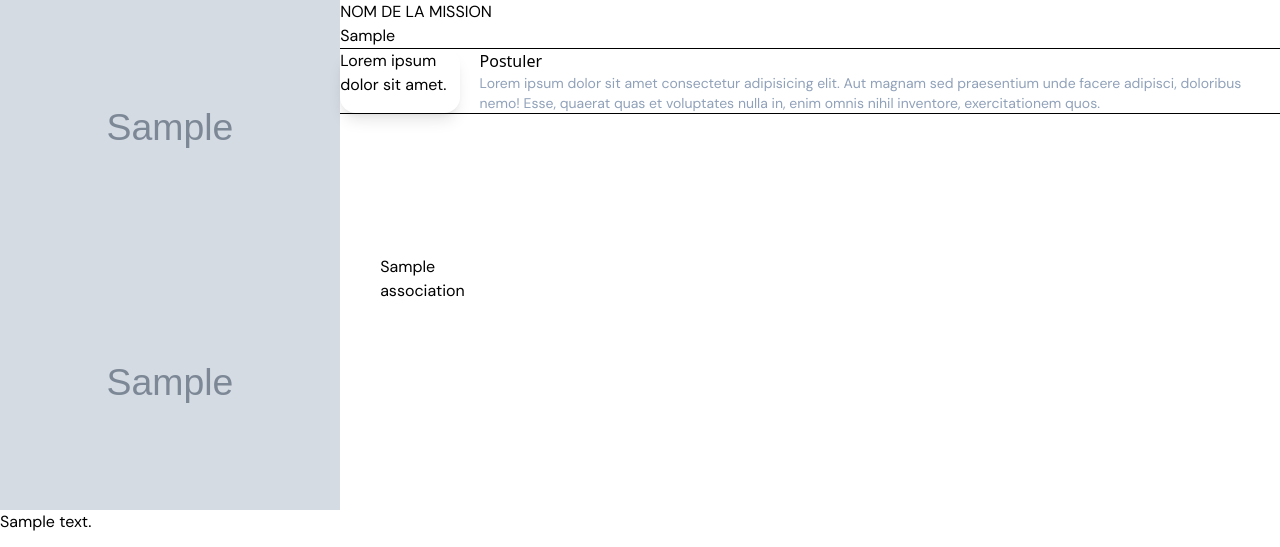
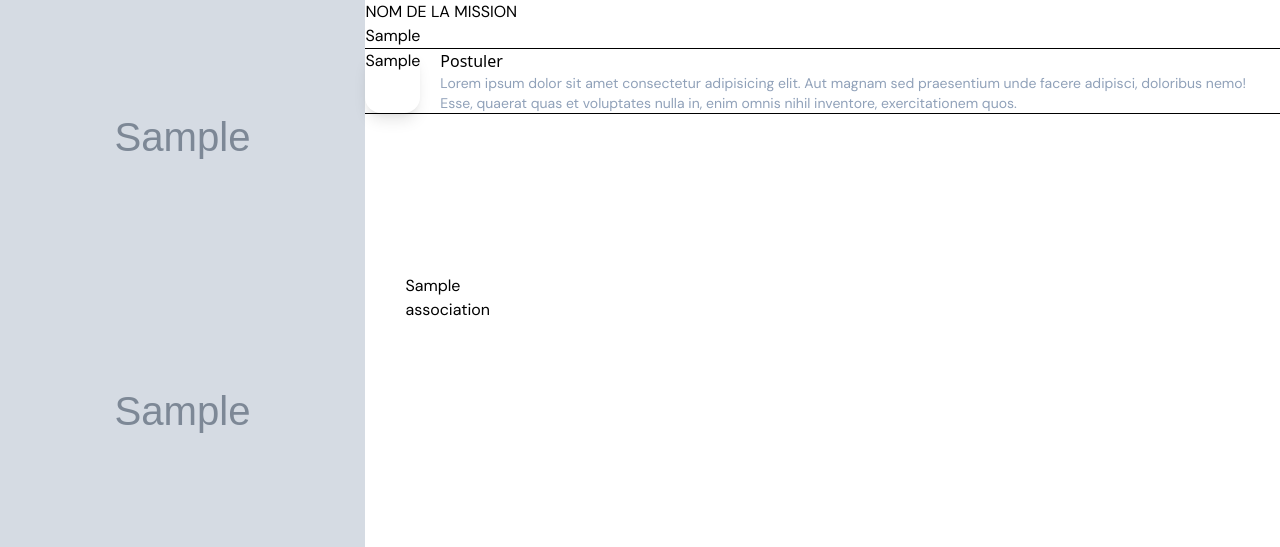
Before and after one commit to benkeia/HeartHive, a PHP site: page /association.php in a window 1280 px wide. Shown: the top 547 px of the page. Run offline with PHP 8.4, Linux system fonts and the light colour scheme; tables that the repository leaves empty or names only in its code hold one stand-in row (values such as "Sample post"); grey boxes marked "Sample" are stand-in pictures.

Commit message:
Refactor association.php to display association address dynamically

```diff
--- a/frontend/association.php
+++ b/frontend/association.php
@@ -60,7 +60,7 @@
                 <div class="associationLocation flex gap-x-5">
                     <div class="imageLocationContainer flex flex-col rounded-2xl shadow-lg">
                         <img src="" alt="">
-                        <p>Lorem ipsum dolor sit amet.</p>
+                        <p><?php echo $associationAdress?></p>
                     </div>
                     <div class="buttonPostulateContainer">
                         <button>Postuler</button>
```
